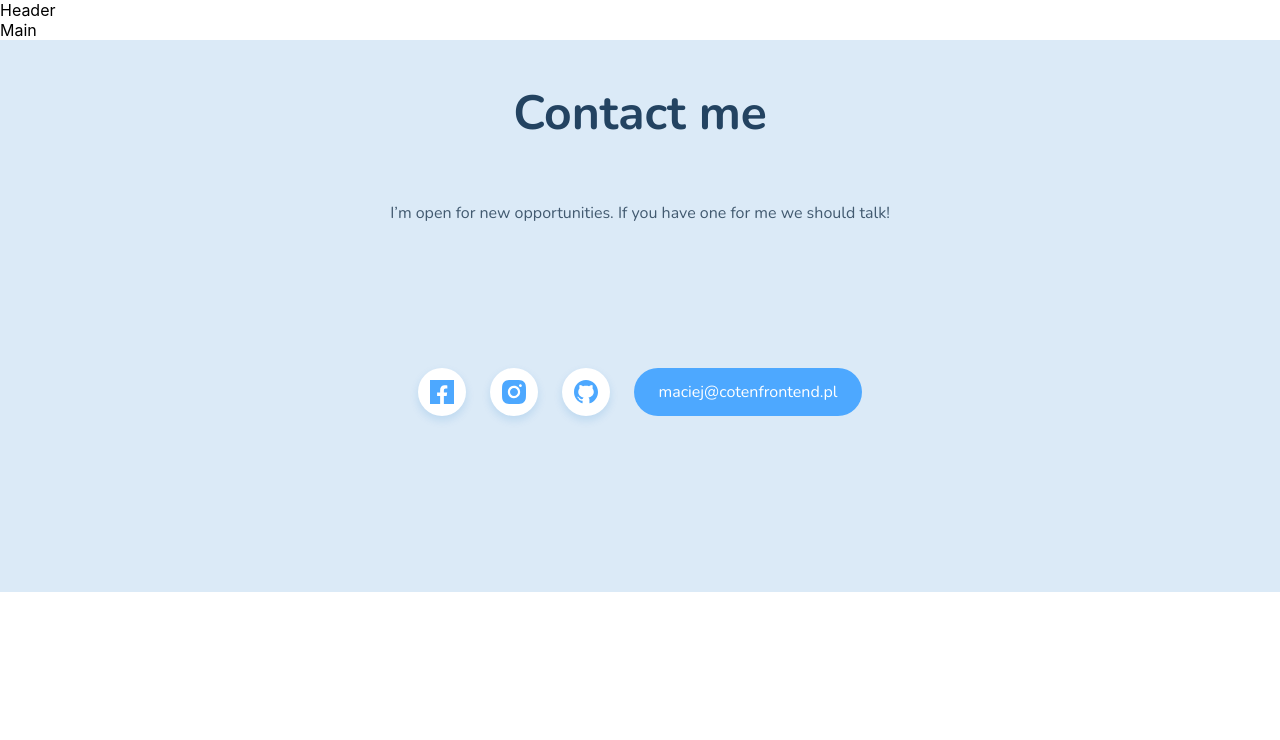
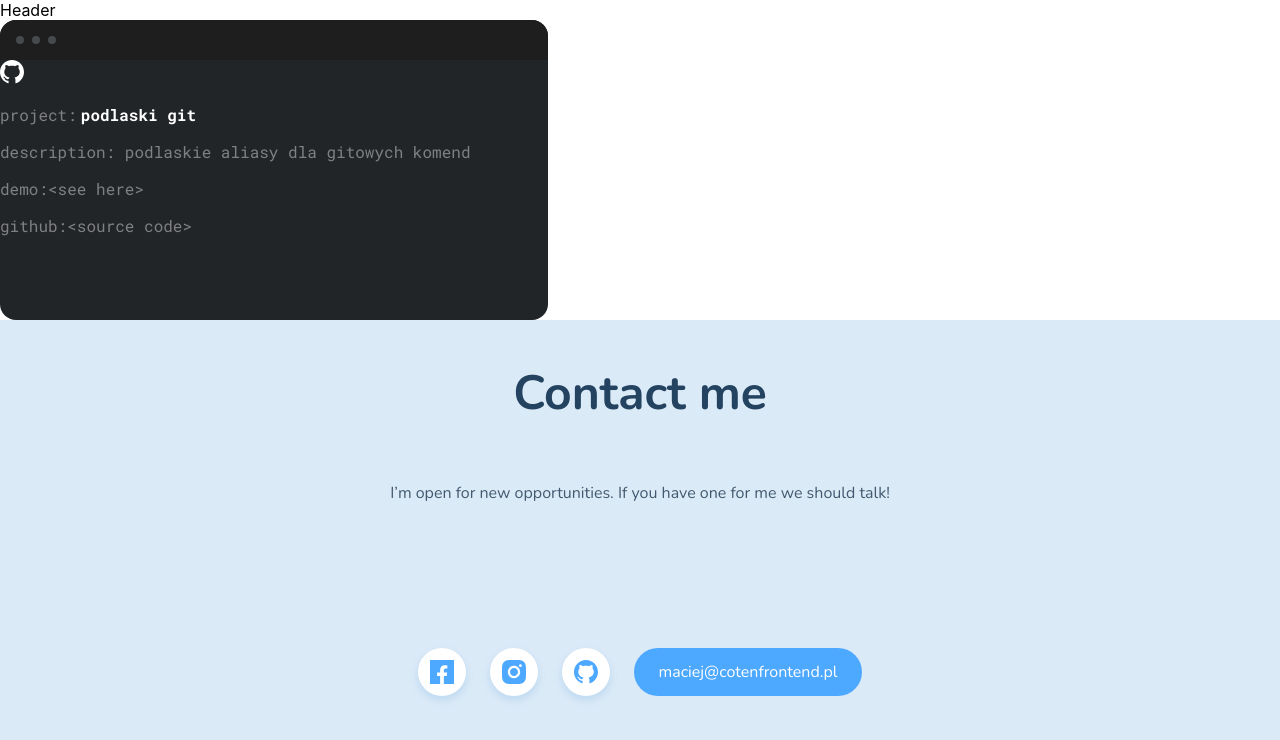
Before and after one commit to tomaszjader/homepage, a React (Create React App) app: page / in a window 1280 px wide. Shown: the top 740 px of the page. Built offline with nearby package versions, Linux system fonts and the light colour scheme.

Commit message:
add github card

```diff
--- a/src/Footer.js
+++ b/src/Footer.js
@@ -2,7 +2,7 @@ import React from 'react';
 import './Footer.css';
 import facebook from './facebook.svg'
 import instagram from './instagram.svg'
-import github from './github.svg'
+import github from './github-blue.svg'
 
 const Footer = () => {
     return (
--- /dev/null
+++ b/src/GithubCard.css
@@ -0,0 +1,34 @@
+@import url('https://fonts.googleapis.com/css2?family=Nunito:wght@300;700&family=Roboto+Mono:wght@400;700&display=swap');
+
+.GitHubCard {
+    background-color: #212528;
+    width: 548px;
+    height: 300px;
+    border-radius: 16px;
+    font-family: 'Roboto Mono';
+    font-weight: 400;
+    color:  #808082;
+}
+
+.TabBar {
+    background: #1E1E1E;
+    display: flex;
+    height: 40px;
+    align-items: center;
+    gap: 8px;
+    padding-left: 16px;
+    border-radius: 16px 16px 0 0;
+}
+
+.Dot {
+    width: 8px;
+    height: 8px;
+    background: #464A4D;
+    border-radius: 50%;
+}
+
+.GithubTitle {
+    color: #FFFFFF;
+    font-weight: 700;
+    padding-left: 4px;
+}
--- /dev/null
+++ b/src/GithubCard.js
@@ -0,0 +1,36 @@
+import React from 'react';
+import './GithubCard.css'
+import github from './github.svg'
+const GitHubCard = () => {
+    return (
+        <div className='GitHubCard'>
+            <div className='TabBar'>
+                <div className='Dot'></div>
+                <div className='Dot'></div>
+                <div className='Dot'></div>
+            </div>
+            <div >
+                <img src={github} className='GithubIcon'/>
+            </div>
+            <p>
+                project:
+                <strong className='GithubTitle'>podlaski git</strong>
+            </p>
+            <p>
+                description:
+                podlaskie aliasy dla gitowych komend
+            </p>
+            <p>
+                demo:
+                {"<see here>"}
+            </p>
+            <p>
+                github:
+                {"<source code>"}
+            </p>
+
+        </div>
+    );
+}
+
+export default GitHubCard;
--- a/src/Main.js
+++ b/src/Main.js
@@ -1,8 +1,12 @@
 import React from 'react';
+import GitHubCard from './GithubCard';
+
 const Main = () => {
-    return ( <div>
-        Main
-    </div> );
+    return (
+        <div>
+            <GitHubCard></GitHubCard>
+        </div>
+    );
 }
 
 export default Main;
```
Also changed, not shown: src/Footer.css (line endings or trailing spaces), src/github-blue.svg (added), src/github.svg.
